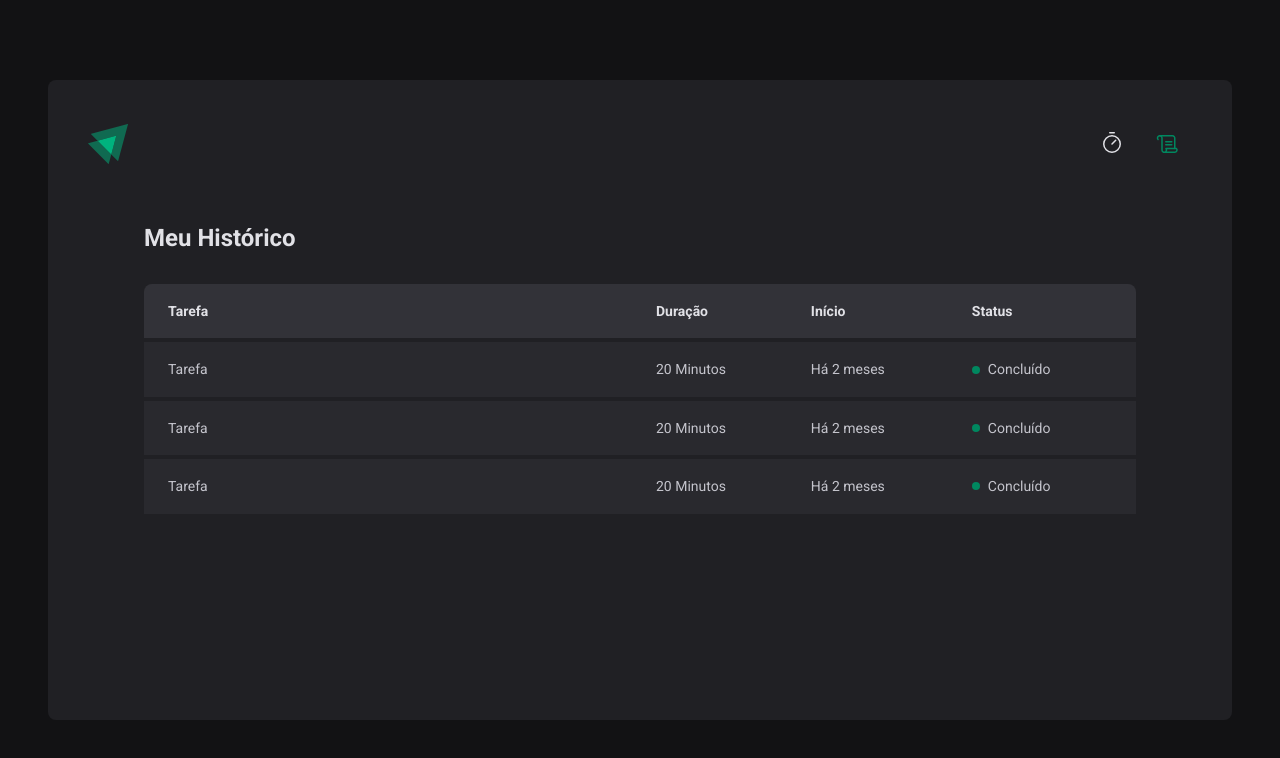
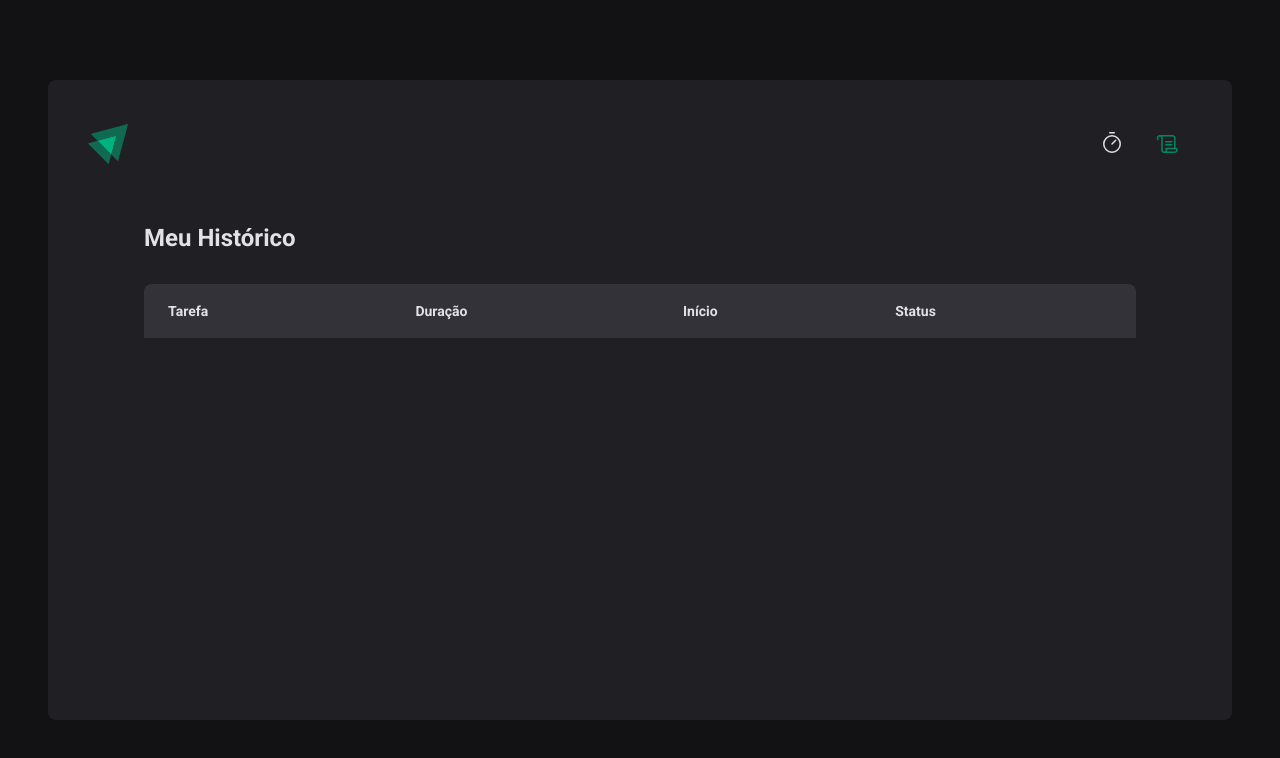
Before and after one commit to gabrielarroyoc/timer, a React (Vite) app: page /history in a window 1280 px wide. Shown: the top 758 px of the page. Built offline with nearby package versions, Linux system fonts and the light colour scheme.

Commit message:
formatação de data

```diff
--- a/src/contexts/CyclesContext.tsx
+++ b/src/contexts/CyclesContext.tsx
@@ -10,8 +10,8 @@
   task: string;
   minutesAmount: number;
   startDate: Date;
-  InterruptedDate?: Date;
-  FinishedDate?: Date;
+  interruptedDate?: Date;
+  finishedDate?: Date;
 }
 
 interface CyclesContextType {
@@ -68,7 +68,6 @@
     setCycles((state) => [...state, newCycle]);
     setActiveCycleId(id);
     setAmountSecondsPassed(0);
-
   }
 
   function interruptCurrentCycle() {
--- a/src/pages/History/index.tsx
+++ b/src/pages/History/index.tsx
@@ -1,4 +1,6 @@
 import { useContext } from "react";
+import { formatDistanceToNow } from "date-fns";
+import ptBR from "date-fns/locale/pt-BR";
 import { CyclesContext } from "../../contexts/CyclesContext";
 import { HistoryContainer, HistoryList, Status } from "./styles";
 
@@ -18,30 +20,32 @@
             </tr>
           </thead>
           <tbody>
-            <tr>
-              <td>Tarefa</td>
-              <td>20 Minutos</td>
-              <td>Há 2 meses</td>
-              <td>
-                <Status statusColor="green">Concluído</Status>
-              </td>
-            </tr>
-            <tr>
-              <td>Tarefa</td>
-              <td>20 Minutos</td>
-              <td>Há 2 meses</td>
-              <td>
-                <Status statusColor="green">Concluído</Status>
-              </td>
-            </tr>
-            <tr>
-              <td>Tarefa</td>
-              <td>20 Minutos</td>
-              <td>Há 2 meses</td>
-              <td>
-                <Status statusColor="green">Concluído</Status>
-              </td>
-            </tr>
+            {cycles.map((cycle) => {
+              return (
+                <tr key={cycle.id}>
+                  <td>{cycle.task}</td>
+                  <td>{cycle.minutesAmount} minutos</td>
+                  <td>
+                    {formatDistanceToNow(cycle.startDate, {
+                      addSuffix: true,
+                      locale: ptBR,
+                    })}
+                  </td>
+                  <td>
+                    {cycle.finishedDate && (
+                      <Status statusColor="green">Concluído</Status>
+                    )}
+                    {cycle.interruptedDate && (
+                      <Status statusColor="red">Interrompido</Status>
+                    )}
+
+                    {!cycle.finishedDate && !cycle.interruptedDate && (
+                      <Status statusColor="yellow">Em Andamento</Status>
+                    )}
+                  </td>
+                </tr>
+              );
+            })}
           </tbody>
         </table>
       </HistoryList>
```
